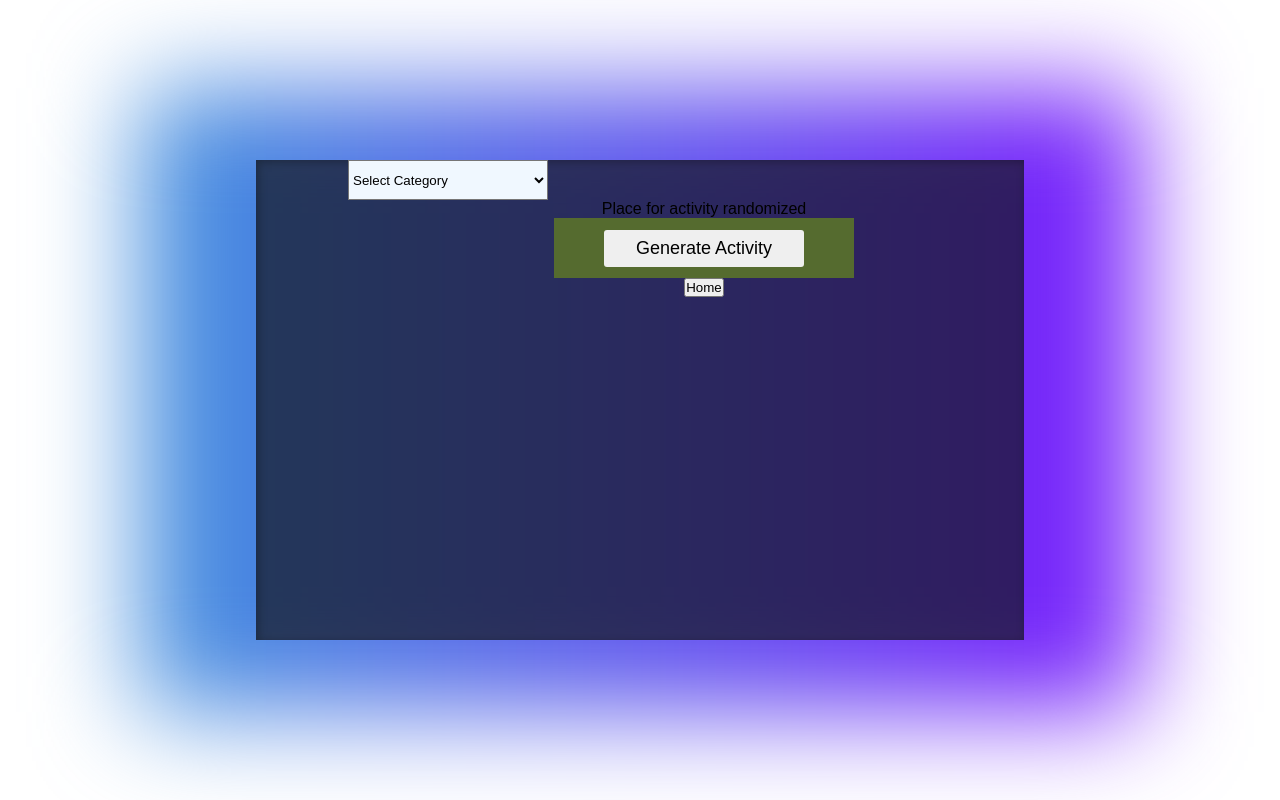
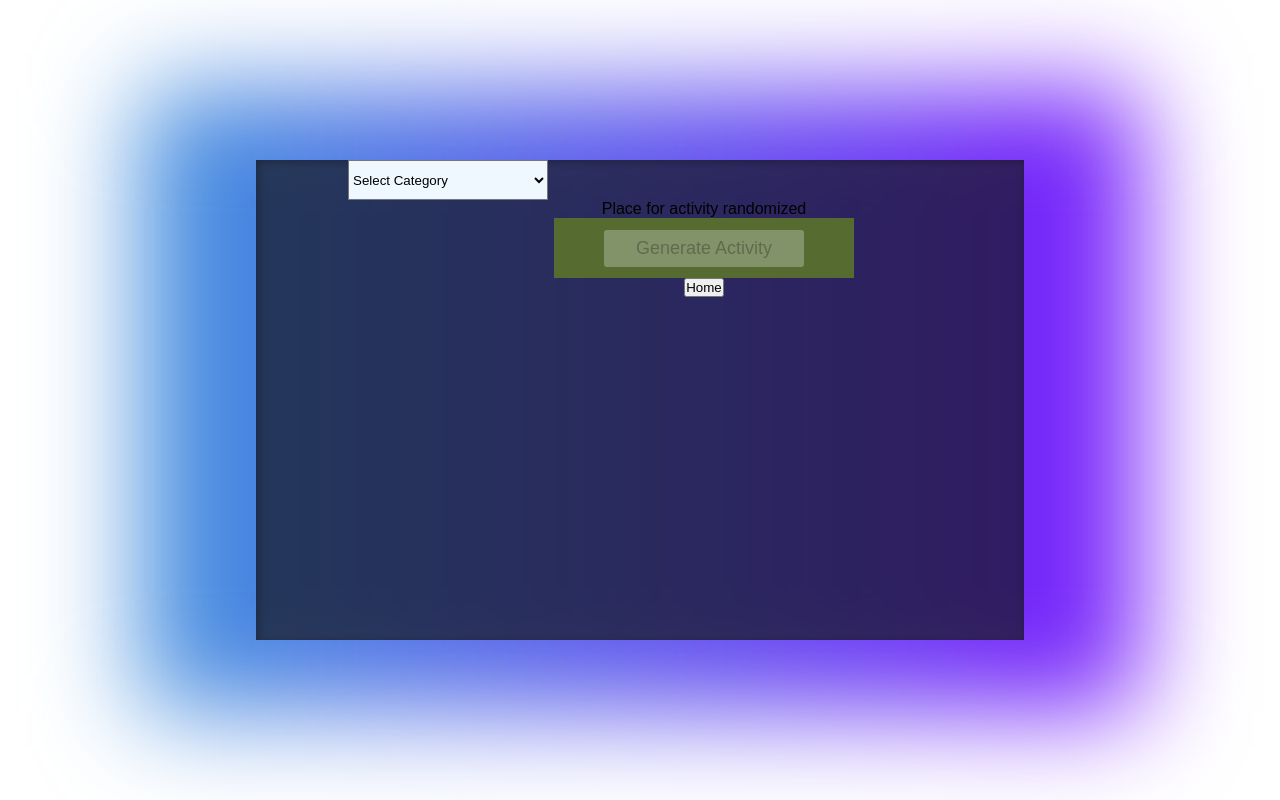
Before and after one commit to Fakhatova/RAG-TIME, a React (Create React App) app: page /1 in a window 1280 px wide. Built offline with nearby package versions, Linux system fonts and the light colour scheme.

Commit message:
add state for button to be enabled upon category has been chosed

```diff
--- a/src/Components/Activity/Activity.js
+++ b/src/Components/Activity/Activity.js
@@ -6,22 +6,22 @@ import { useEffect } from 'react/cjs/react.development';
 const Activity = () => {
     const [optionValue, setOptionValue] = useState('Select Category');
     const [activity, setActivity] = useState('');
+    const [disabled, setDisabled] = useState(true)
 
     // I need to use useEffect method to update state, after
     // button generate activity has been clicked and set fetched object
     // to local host, and on page refresh to stay on DOM
-    console.log('here',optionValue)
 
-
-const handleChange = (e) => {
+const handleCategory = (e) => {
     setOptionValue(e.target.value);
+    setDisabled(false)
 }
 
     return (
-    <div className="Activity">
+    // <div className="Activity">
     <section className="randomizer-container container">
     <div className="dropdown-container">
-    <select className="drop-down" id="dropDown" value={optionValue} onChange={handleChange}>
+    <select className="drop-down" id="dropDown" value={optionValue} onChange={handleCategory}>
     <option value=""> {optionValue}</option>
     <option value="all">All</option>
     <option value="education">Education</option>
@@ -40,14 +40,14 @@ const handleChange = (e) => {
         Place for activity randomized
     </p>
     <div className="Btn-container">
-    <button className="generate-btn"> Generate Activity</button>
+    <button className="generate-btn" disabled={disabled}> Generate Activity</button>
     </div>
     <div>
         <button className="home-btn">Home</button>
     </div>
     </article>
     </section>
-    </div>
+    // </div>
     )
 }
 
```
